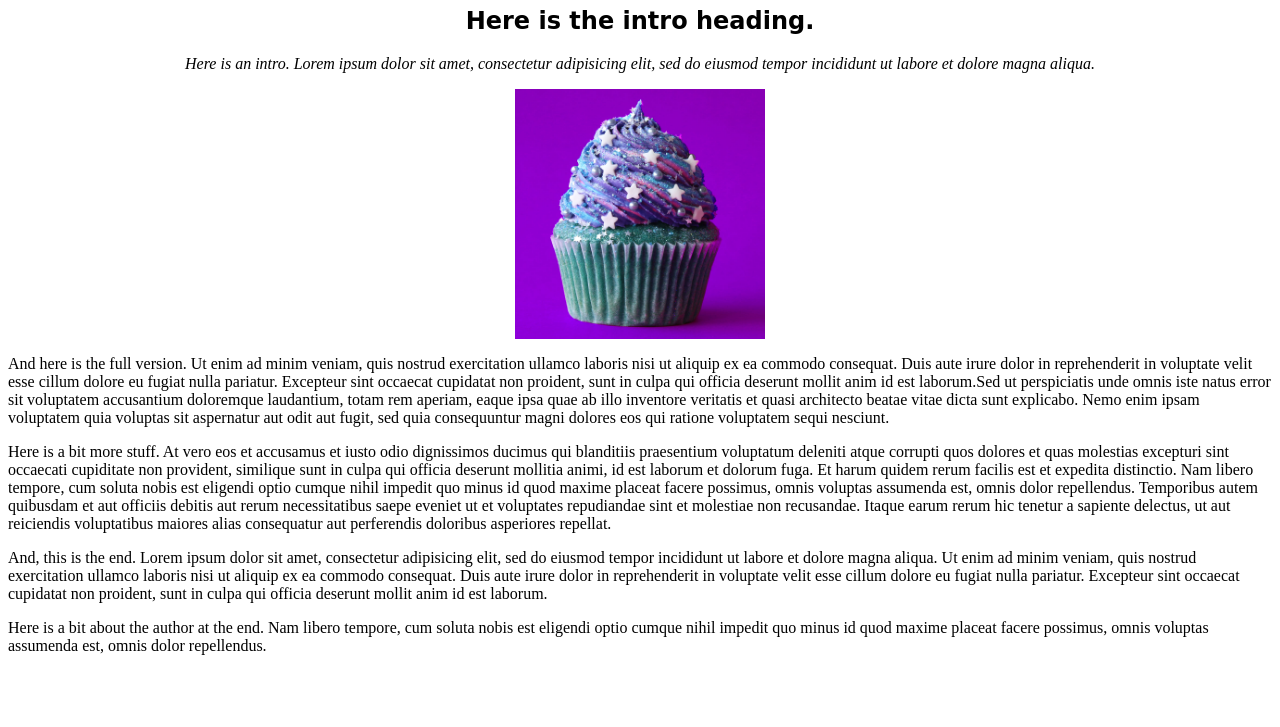
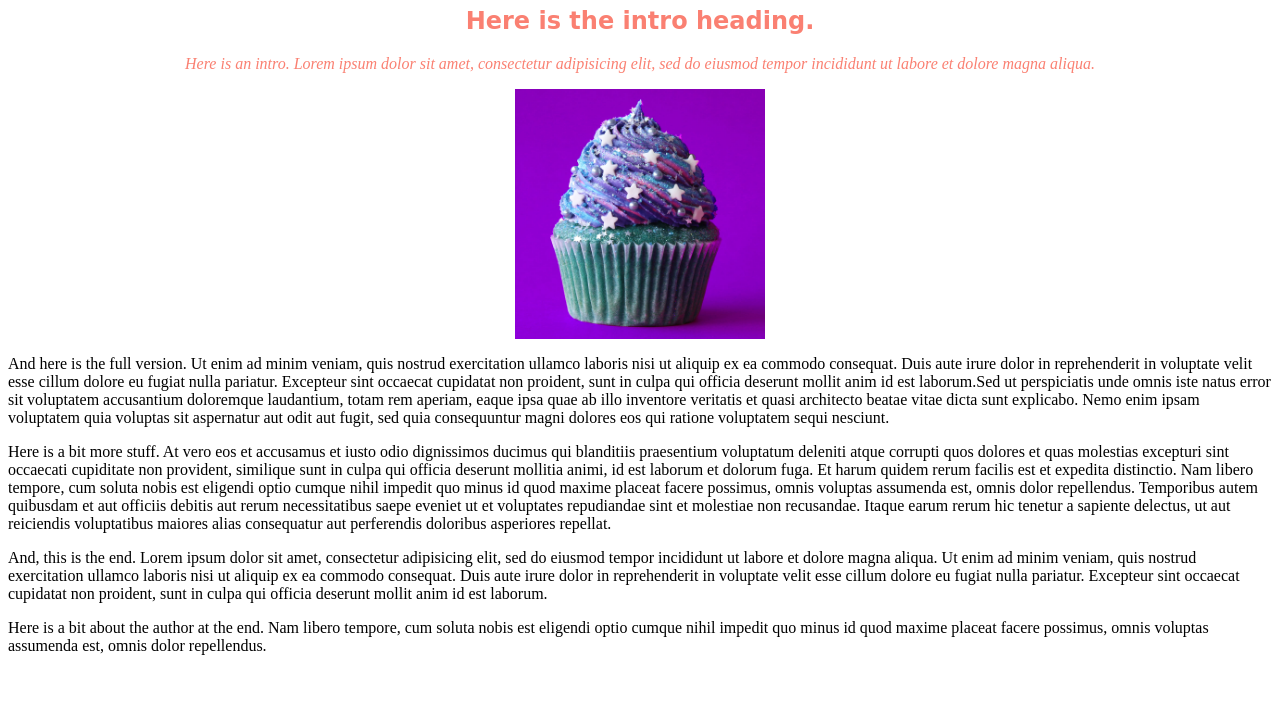
Before and after one commit to brenderbee/boring-lecture, a plain HTML site: page index.html in a window 1280 px wide. Shown: the part 73-800 px from the top of the page. Drawn offline with Linux system fonts and the light colour scheme.

Commit message:
add div elements and class to tidy up code

```diff
--- a/css/styles.css
+++ b/css/styles.css
@@ -1,12 +1,14 @@
-h2.intro {
+.intro {
   text-align: center;
+  color: salmon;
+}
+.intro h2{
   font-family: cursive;
 }
-p.intro {
-  text-align: center;
+.intro p {
   font-style: italic;
 }
-img.intro {
+.intro img {
   display: block;
   margin: 0 auto;
   width: auto;
--- a/index.html
+++ b/index.html
@@ -6,11 +6,12 @@
     <title>Boring Lecture</title>
   </head>
   <body>
-    <h1>Boring Lecture</h1>
-    <h2 class="intro">Here is the intro heading.</h2>
-    <p class="intro">Here is an intro. Lorem ipsum dolor sit amet, consectetur adipisicing elit, sed do eiusmod tempor incididunt ut labore et dolore magna aliqua.</p>
-    <img src="img/cupcake.jpeg" alt="Picture of a cupcake" class="intro"/>
-
+    <div class="intro">
+      <h1>Boring Lecture</h1>
+      <h2 >Here is the intro heading.</h2>
+      <p >Here is an intro. Lorem ipsum dolor sit amet, consectetur adipisicing elit, sed do eiusmod tempor incididunt ut labore et dolore magna aliqua.</p>
+      <img src="img/cupcake.jpeg" alt="Picture of a cupcake"/>
+    </div>
     <p>And here is the full version. Ut enim ad minim veniam, quis nostrud exercitation ullamco laboris nisi ut aliquip ex ea commodo consequat. Duis aute irure dolor in reprehenderit in voluptate velit esse cillum dolore eu fugiat nulla pariatur. Excepteur sint occaecat cupidatat non proident, sunt in culpa qui officia deserunt mollit anim id est laborum.Sed ut perspiciatis unde omnis iste natus error sit voluptatem accusantium doloremque laudantium, totam rem aperiam, eaque ipsa quae ab illo inventore veritatis et quasi architecto beatae vitae dicta sunt explicabo. Nemo enim ipsam voluptatem quia voluptas sit aspernatur aut odit aut fugit, sed quia consequuntur magni dolores eos qui ratione voluptatem sequi nesciunt.</p>
 
     <p>Here is a bit more stuff. At vero eos et accusamus et iusto odio dignissimos ducimus qui blanditiis praesentium voluptatum deleniti atque corrupti quos dolores et quas molestias excepturi sint occaecati cupiditate non provident, similique sunt in culpa qui officia deserunt mollitia animi, id est laborum et dolorum fuga. Et harum quidem rerum facilis est et expedita distinctio. Nam libero tempore, cum soluta nobis est eligendi optio cumque nihil impedit quo minus id quod maxime placeat facere possimus, omnis voluptas assumenda est, omnis dolor repellendus. Temporibus autem quibusdam et aut officiis debitis aut rerum necessitatibus saepe eveniet ut et voluptates repudiandae sint et molestiae non recusandae. Itaque earum rerum hic tenetur a sapiente delectus, ut aut reiciendis voluptatibus maiores alias consequatur aut perferendis doloribus asperiores repellat.</p>
```
